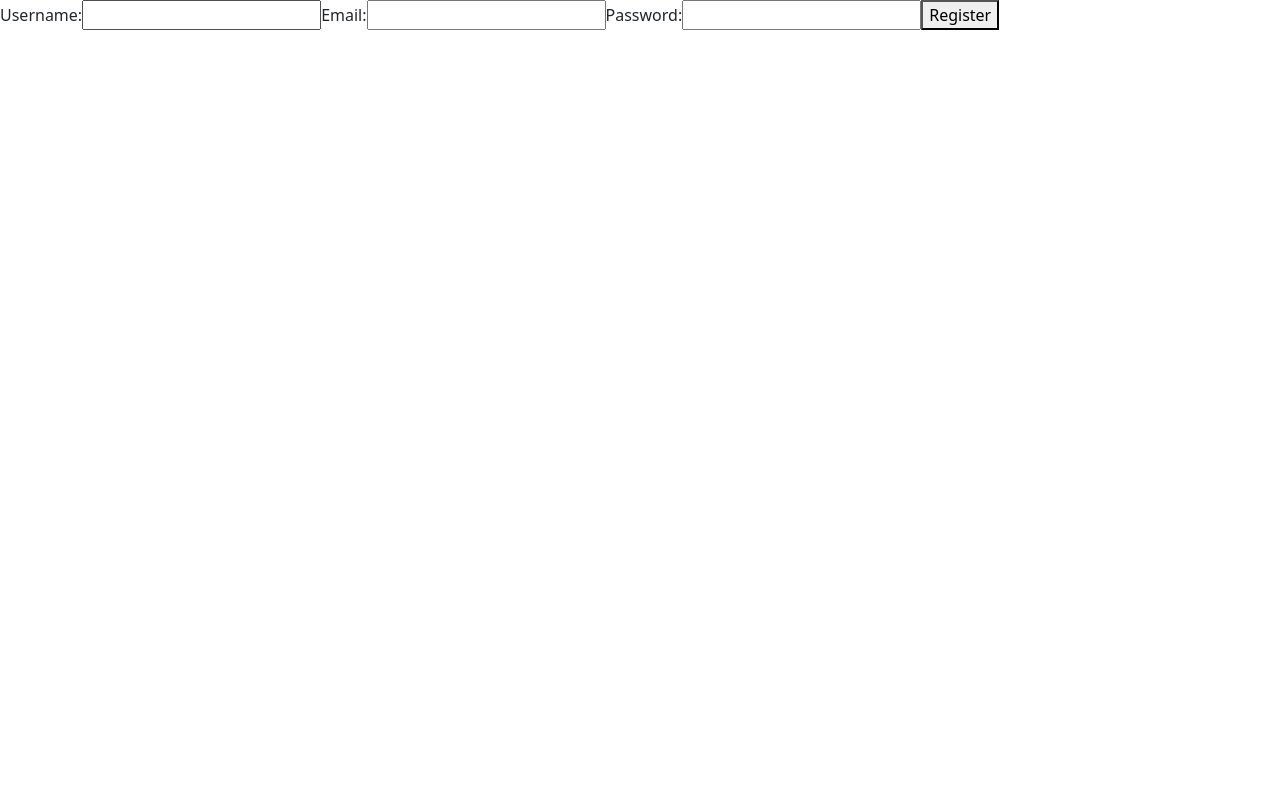
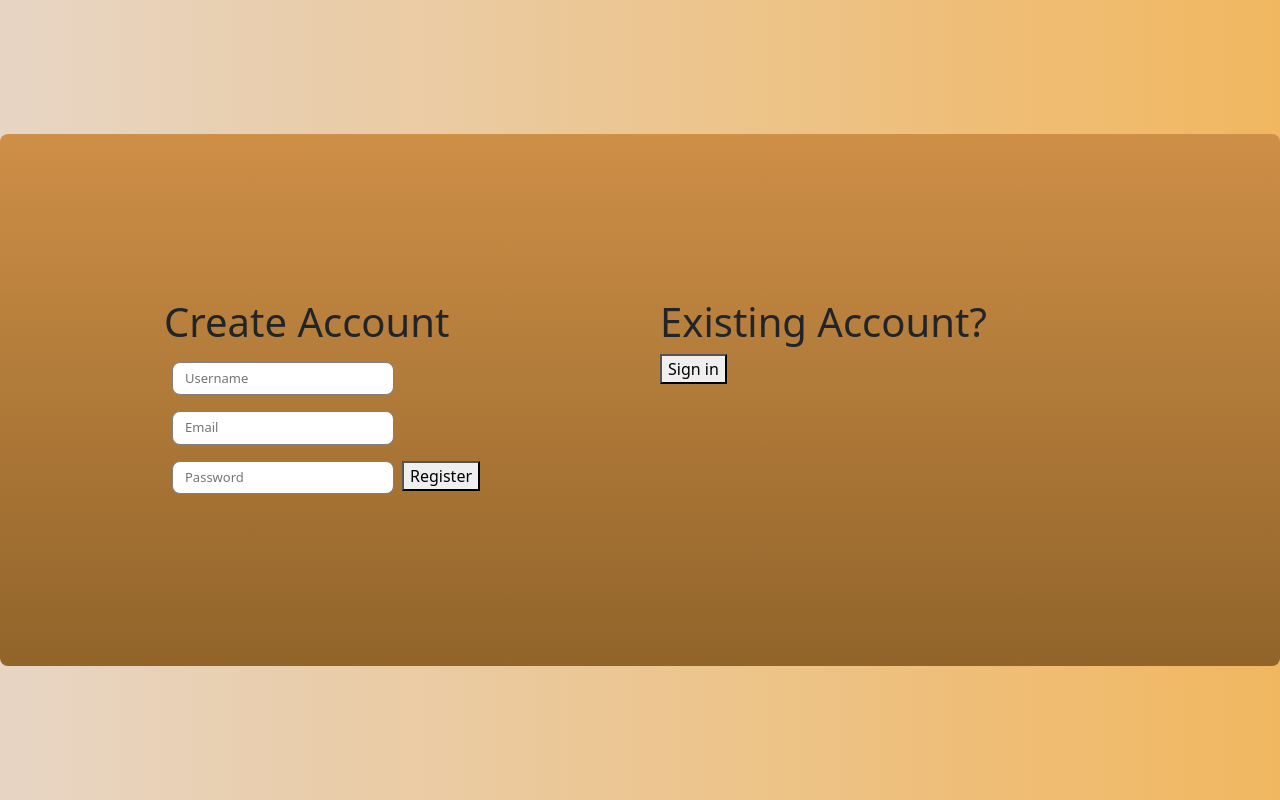
Before and after one commit to ramsumble/bookbook-frontend, a React (Create React App) app: page /register in a window 1280 px wide. Built offline with nearby package versions, Linux system fonts and the light colour scheme; no server answers.

Commit message:
started styling for the Register page

```diff
--- a/src/components/Register.js
+++ b/src/components/Register.js
@@ -1,6 +1,8 @@
 import React, { useState } from 'react';
 import { toast } from 'react-toastify';
 import 'react-toastify/dist/ReactToastify.css';
+import "../styles/register.css"
+import imageSrc from "../images/f182a449-67bf-4638-83ed-288265a26571.png";
 
 const registerUrl = process.env.REACT_APP_REGISTER_URL;
 
@@ -41,20 +43,21 @@ const RegistrationForm = () => {
   };
 
   return (
-    <form onSubmit={handleFormSubmit}>
-      <label>
-        Username:
-        <input type="text" name="username" onChange={handleInputChange} />
-      </label>
-      <label>
-        Email:
-        <input type="email" name="email" onChange={handleInputChange} />
-      </label>
-      <label>
-        Password:
-        <input type="password" name="password" onChange={handleInputChange} />
-      </label>
-      <button type="submit">Register</button>
+    <form className='form-data' onSubmit={handleFormSubmit}>
+      <div className='form-container'>
+        <div className='register-container'>
+          <h1>Create Account</h1>
+          <input type="text" placeholder="Username" onChange={handleInputChange} />
+          <input type="email" placeholder="Email" onChange={handleInputChange} />
+          <input type="password" placeholder="Password" onChange={handleInputChange} />
+          <button type="submit">Register</button>
+        </div>
+        <div className="sign-in-container">
+          <h1>Existing Account?</h1>
+          <button type="submit">Sign in</button>
+          {/* <img src={imageSrc} alt="something" className="right-image"></img> */}
+        </div>
+      </div>
     </form>
   );
 };
--- /dev/null
+++ b/src/styles/register.css
@@ -0,0 +1,41 @@
+
+
+.form-data {
+    display: flex;
+    align-items: center;
+    justify-content: center;
+    flex-direction: column;
+    height: 100vh;
+    background-image: linear-gradient( to right, rgb(231, 213, 196), rgb(241, 183, 96));
+}
+
+.form-container {
+    display: flex;
+    padding: 18vh;
+    border-radius: 8px;
+    background-image: linear-gradient(to bottom, rgb(206, 143, 71), rgb(145, 100, 42));
+}
+
+
+.register-container {
+    flex: 1;
+    padding: 20px;
+    width: 40%;
+
+}
+
+.sign-in-container {
+    flex: 1;
+    padding: 20px;
+    width: 40%;
+}
+
+
+.form-data input {
+    border-radius: 8px;
+    border: 1px solid gray;
+    margin: 8px;
+    padding: 6px 12px;
+    font-size: 13px;
+    outline: none;
+}
```
Also changed, not shown: src/images/f182a449-67bf-4638-83ed-288265a26571.png (added).
